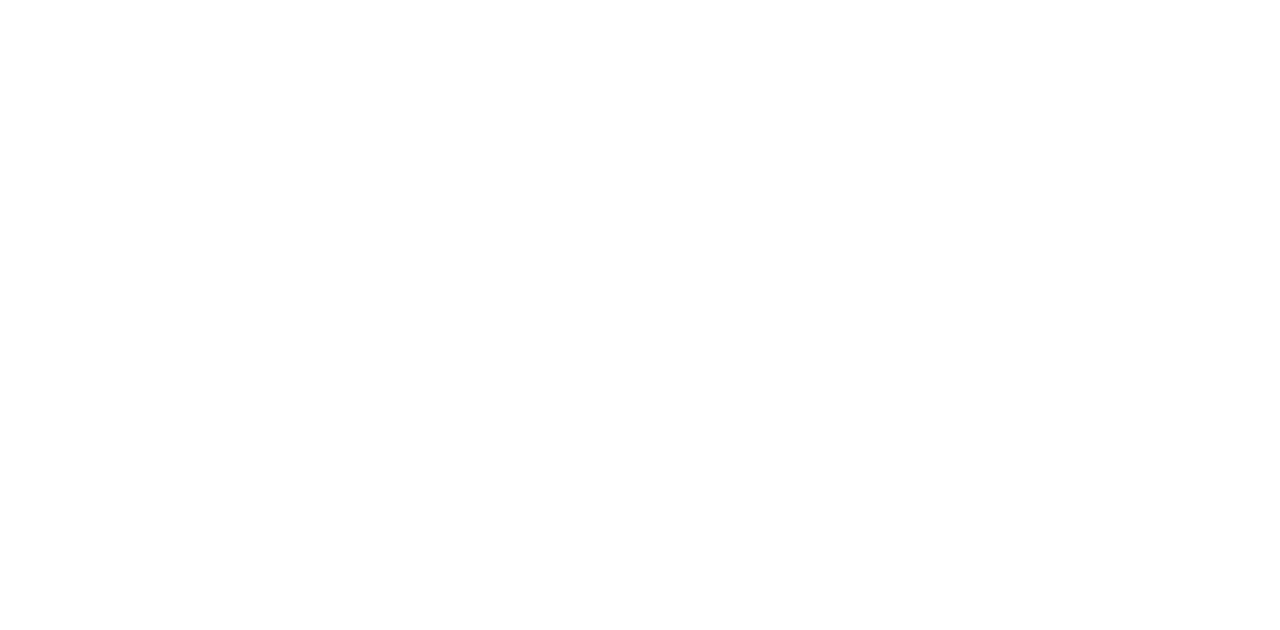
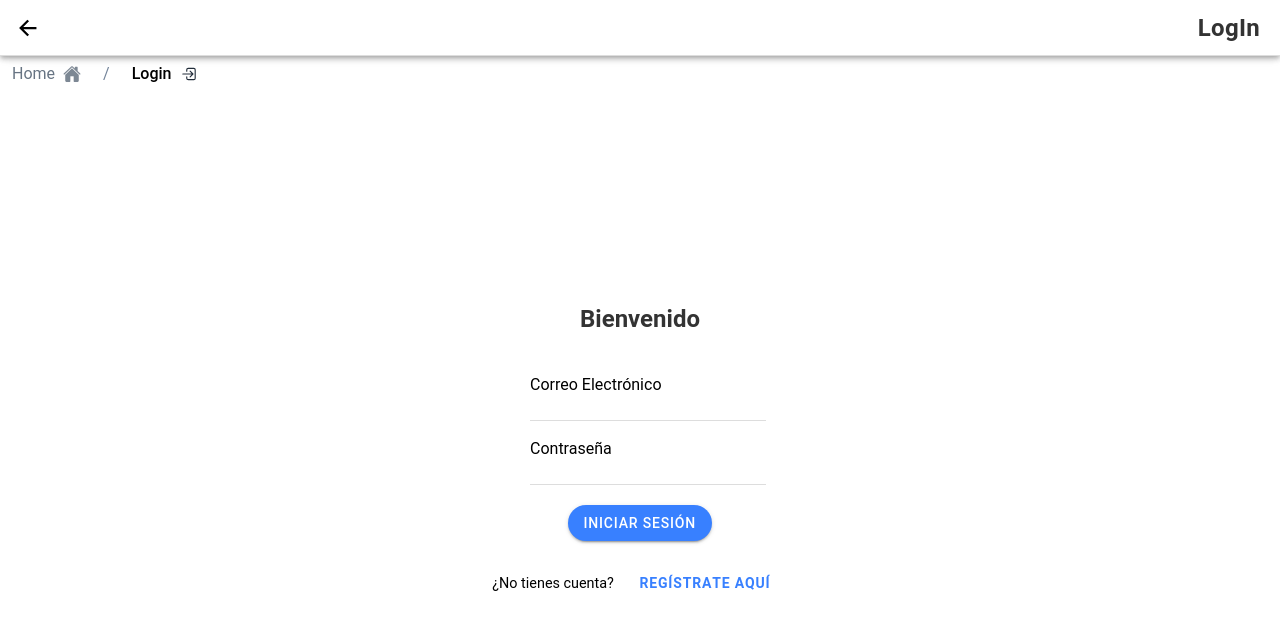
Before and after one commit to Matoxx01/RecetApp, a React (Vite) app: page /Login in a window 1280 px wide. Shown: the top 630 px of the page. Built offline with nearby package versions, Linux system fonts and the light colour scheme.

Commit message:
Añadido de pagina de inicio de sesion

```diff
--- a/src/App.tsx
+++ b/src/App.tsx
@@ -15,6 +15,7 @@
 import Matias from './pages/Matias';
 import SebaR from './pages/SebaR';
 import SebaN from './pages/SebaN';
+import Login from './pages/Login';
 
 /* Core CSS required for Ionic components to work properly */
 import '@ionic/react/css/core.css';
@@ -58,6 +59,7 @@
         <Route path="/Matias" component={Matias} exact={true} />
         <Route path="/SebaR" component={SebaR} exact={true} />
         <Route path="/SebaN" component={SebaN} exact={true} />
+        <Route path="/Login" component={Login} exact={true} />
         <Route exact path="/">
           <Redirect to="/home" />
         </Route>
--- a/src/pages/Home.tsx
+++ b/src/pages/Home.tsx
@@ -94,6 +94,11 @@
     return matchesText && matchesChips;
   });
 
+  const handleLogin = () => {
+    menuRef.current?.close();
+    history.push('/Login');
+  };
+
   const handleFavoritos = () => {
     menuRef.current?.close();
     history.push('/Favoritos');
@@ -124,6 +129,9 @@
         </IonHeader>
         <IonContent className="ion-padding">
           <IonList>
+          <IonItem button onClick={handleLogin}>
+              <IonLabel>Login</IonLabel>
+            </IonItem>
             <IonItem button onClick={handleFavoritos}>
               <IonLabel>Favoritos</IonLabel>
             </IonItem>
--- /dev/null
+++ b/src/pages/Login.css
@@ -0,0 +1,42 @@
+.ion-padding {
+    padding: 16px;
+  }
+
+  .login-container {
+    display: flex;
+    flex-direction: column;
+    justify-content: center;
+    align-items: center;
+    height: 100%;
+    max-width: 400px;
+    margin: 0 auto;
+  }
+
+  .login-title {
+    font-size: 1.5rem;
+    font-weight: bold;
+    color: #333;
+    margin-bottom: 24px;
+  }
+
+  .login-button {
+    margin-top: 20px;
+    --background: #3880ff;
+    --border-radius: 20px;
+  }
+
+  .register-container {
+    display: flex;
+    align-items: center;
+    margin-top: 16px;
+  }
+
+  .register-container ion-text {
+    font-size: 0.9rem;
+    margin-right: 8px;
+  }
+
+  .register-container ion-button {
+    --color: #3880ff;
+    font-weight: bold;
+  }
--- /dev/null
+++ b/src/pages/Login.tsx
@@ -0,0 +1,69 @@
+import {
+    IonContent,
+    IonHeader,
+    IonPage,
+    IonTitle,
+    IonButton,
+    IonLabel,
+    IonText,
+    IonInput,
+    IonToolbar,
+    IonItem,
+    IonCheckbox,
+    IonBreadcrumbs,
+    IonBreadcrumb,
+    IonIcon,
+    IonButtons,
+    IonBackButton
+  } from '@ionic/react';
+  import './Login.css';
+  import { logInOutline, home } from 'ionicons/icons';
+
+  const Login: React.FC = () => {
+  return (
+    <IonPage>
+      <IonHeader>
+        <IonToolbar>
+        <IonButtons slot="start">
+          <IonBackButton defaultHref="/home"></IonBackButton>
+        </IonButtons>
+          <IonTitle>LogIn</IonTitle>
+        </IonToolbar>
+      </IonHeader>
+      <IonBreadcrumbs>
+          <IonBreadcrumb href="/home">
+            Home
+            <IonIcon slot="end" icon={home}></IonIcon>
+          </IonBreadcrumb>
+          <IonBreadcrumb href="/Login">
+            Login
+            <IonIcon slot="end" icon={logInOutline}></IonIcon>
+          </IonBreadcrumb>
+        </IonBreadcrumbs>
+        <IonContent className="ion-padding">
+        <div className="login-container">
+          <h2 className="login-title">Bienvenido</h2>
+
+          <IonItem>
+            <IonLabel position="floating">Correo Electrónico</IonLabel>
+            <IonInput type="email" required></IonInput>
+          </IonItem>
+
+          <IonItem>
+            <IonLabel position="floating">Contraseña</IonLabel>
+            <IonInput type="password" required></IonInput>
+          </IonItem>
+
+          <IonButton expand="block" className="login-button">Iniciar Sesión</IonButton>
+
+          <div className="register-container">
+            <IonText>¿No tienes cuenta?</IonText>
+            <IonButton fill="clear" routerLink="/register">Regístrate aquí</IonButton>
+          </div>
+        </div>
+      </IonContent>
+    </IonPage>
+  );
+  };
+
+  export default Login;
```
